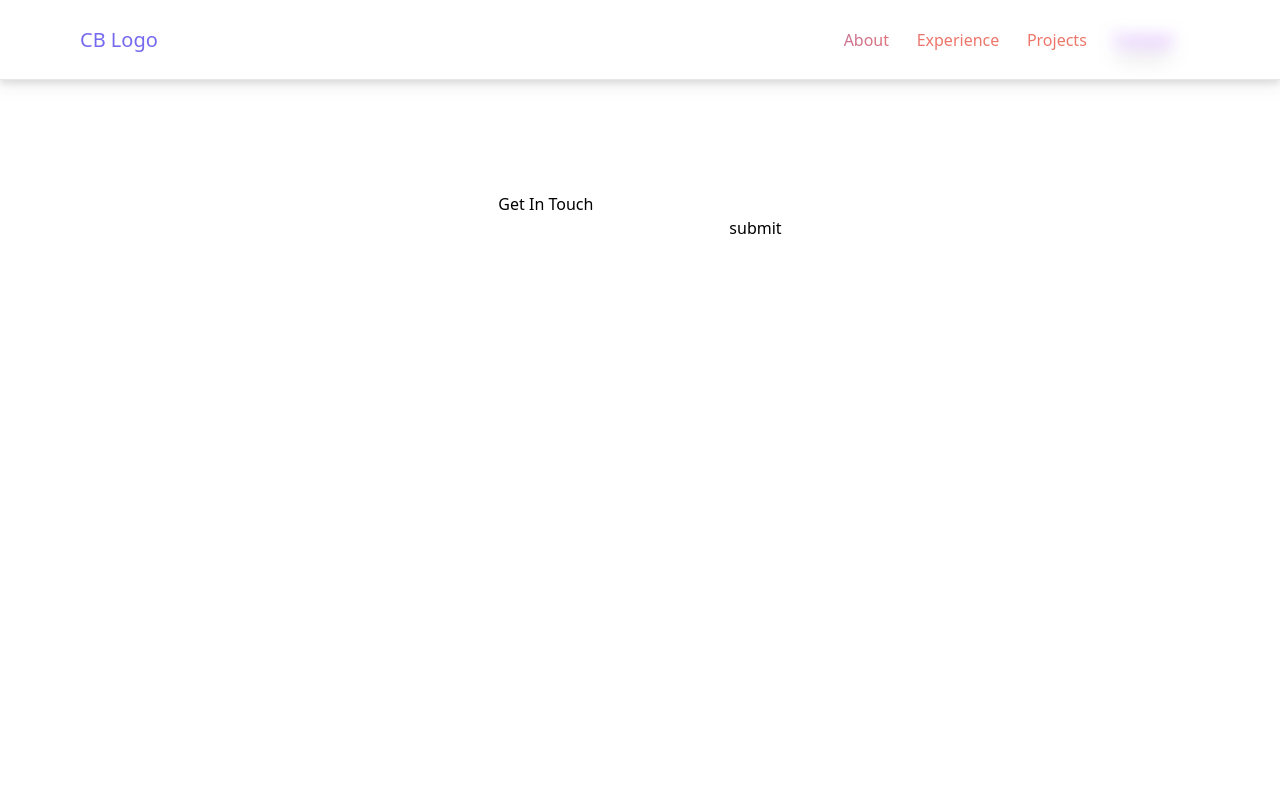
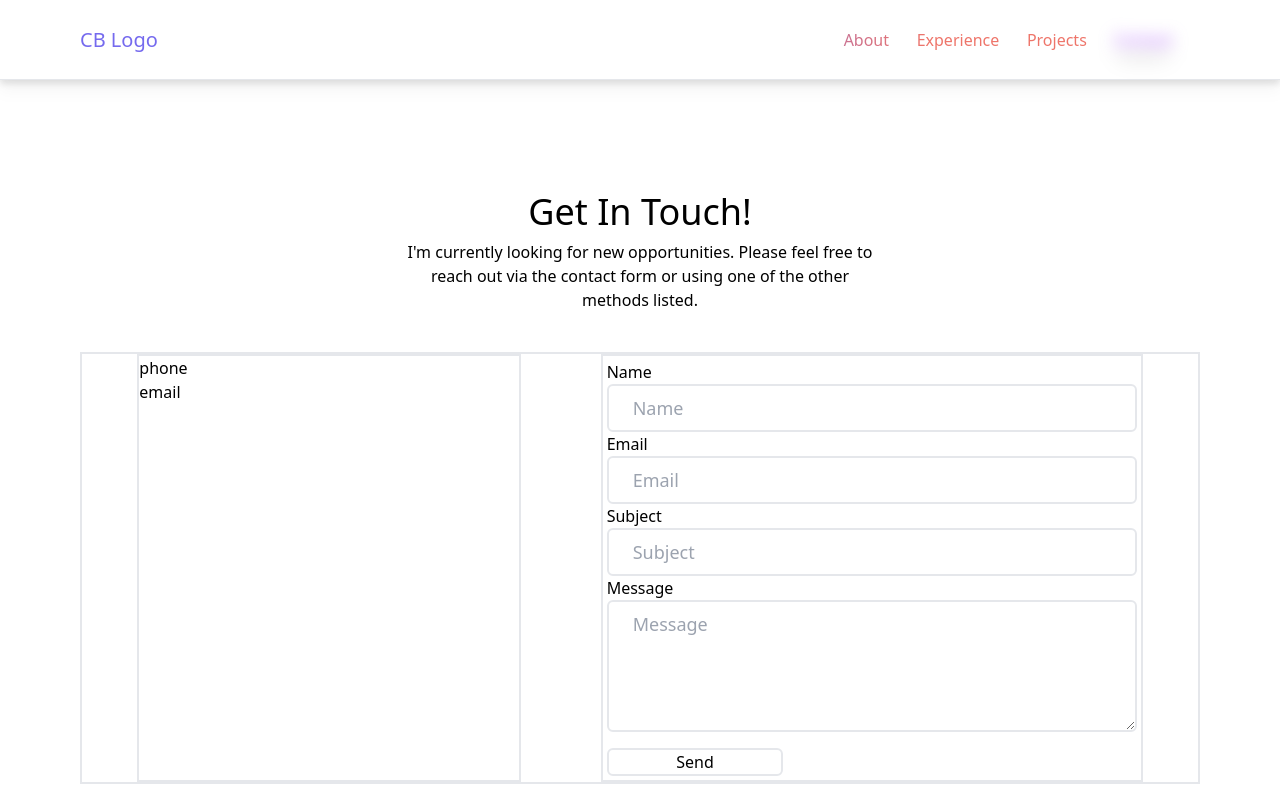
Before and after one commit to csb91/portfolio_site, a Next.js app: page /contact in a window 1280 px wide. Built offline with nearby package versions, Linux system fonts and the light colour scheme.

Commit message:
create contact form, need to add email functionality

```diff
--- a/src/app/contact/page.tsx
+++ b/src/app/contact/page.tsx
@@ -1,31 +1,22 @@
-'use client'
-import { useState } from "react";
+import ContactForm from "@/components/ContactForm";
 
 export default function Contact() {
-  const [email, setEmail] = useState('')
-  const handleSubmit = async (e) => {
-    e.preventDefault();
-
-    await fetch('/api/contact', {
-      method: 'POST',
-      body: JSON.stringify({email}),
-      headers: {
-        'Content-Type': 'application/json',
-        'Accept':  'application/json'
-      }
-    })
-    console.log('hi')
-  }
 
   return (
-    <div>
-      <h1>
-        Get In Touch
+    <div className='container mx-auto justify-center max-w-6xl px-4'>
+      <h1 className='text-4xl text-center'>
+        Get In Touch!
       </h1>
-      <form onSubmit={handleSubmit}>
-        <input type='email' required value={email} onChange={(e) => setEmail(e.target.value)}></input>
-        <button type='submit'>submit</button>
-      </form>
+      <p className='text-center mt-2 px-4 md:px-80'>
+        I'm currently looking for new opportunities. Please feel free to reach out via the contact form or using one of the other methods listed.
+      </p>
+      <div className='container flex flex-col border-2 md:flex-row px-4 mt-10 justify-evenly'>
+        <div className='mb-4 md:mb-0 md:mr-10 border-2 w-96'>
+          <div>phone</div>
+          <div>email</div>
+        </div>
+        <ContactForm />
+      </div>
     </div>
   )
 }
--- /dev/null
+++ b/src/components/Button.tsx
@@ -0,0 +1,10 @@
+import clsx from "clsx";
+
+const Button = () => {
+  return (
+    <button>
+    </button>
+  )
+}
+
+export default Button;
--- /dev/null
+++ b/src/components/ContactForm.tsx
@@ -0,0 +1,47 @@
+'use client'
+
+import GlassPane from "./GlassPane";
+import Input from "./Input";
+
+const ContactForm = () => {
+
+  return (
+    <>
+      <form className='flex flex-col border-2 md:w-1/2 p-1'>
+        <label htmlFor='name'>Name</label>
+        <Input
+          required
+          id='name'
+          className='bg-transparent'
+          placeholder='Name'
+        />
+        <label htmlFor='email'>Email</label>
+        <Input
+          required
+          type='email'
+          id='email'
+          className='bg-transparent'
+          placeholder='Email'
+        />
+        <label htmlFor='subject'>Subject</label>
+        <Input
+          required
+          id='subject'
+          className='bg-transparent'
+          placeholder='Subject'
+        />
+        <label htmlFor='message'>Message</label>
+        <textarea
+          required
+          id='message'
+          className='border-solid border-gray border-2 px-6 py-2 text-lg rounded-md bg-transparent'
+          placeholder='Message'
+          rows='4'
+        />
+        <button className='border-2 rounded-md mt-4 w-1/3'>Send</button>
+      </form>
+    </>
+  )
+}
+
+export default ContactForm;
--- /dev/null
+++ b/src/components/Copy.tsx
@@ -0,0 +1,35 @@
+'use client'
+import { useState } from "react";
+import ContactForm from "@/components/ContactForm";
+
+export default function Contact() {
+  const [email, setEmail] = useState('')
+  const handleSubmit = async (e) => {
+    e.preventDefault();
+
+    await fetch('/api/contact', {
+      method: 'POST',
+      body: JSON.stringify({email}),
+      headers: {
+        'Content-Type': 'application/json',
+        'Accept':  'application/json'
+      }
+    })
+    console.log('hi')
+  }
+
+  return (
+    <div className='container mx-auto'>
+      <h1 className='text-4xl text-center'>
+        Get In Touch
+      </h1>
+      <div className='container flex flex-col md:flex-row  md:w-full mt-10'>
+        <form className='mr-10 border-2' onSubmit={handleSubmit}>
+          <input type='email' required value={email} onChange={(e) => setEmail(e.target.value)}></input>
+          <button type='submit'>submit</button>
+        </form>
+        <ContactForm />
+      </div>
+    </div>
+  )
+}
--- /dev/null
+++ b/src/components/GlassPane.tsx
@@ -0,0 +1,11 @@
+import clsx from "clsx";
+
+const GlassPane = ({ children, className}) => {
+  return (
+    <div className={clsx('glass rounded-2xl border-solid border-2 border-grey-200', className)}>
+      {children}
+    </div>
+  )
+}
+
+export default GlassPane;
--- /dev/null
+++ b/src/components/Input.tsx
@@ -0,0 +1,15 @@
+import clsx from "clsx";
+
+const Input = ({className, ...props}) => {
+  return (
+    <input
+      className={clsx(
+        'border-solid border-gray border-2 px-6 py-2 text-lg rounded-md',
+        className
+      )}
+      {...props}
+    />
+  )
+}
+
+export default Input;
--- a/src/components/Navbar.tsx
+++ b/src/components/Navbar.tsx
@@ -14,7 +14,7 @@ const links: linkInfo[] = [
 
 const Navbar = () => {
   return (
-    <nav className='container purple-orange bg-clip-text text-transparent h-10 mx-auto px-4 flex items-center justify-between max-w-6xl'>
+    <div className='container purple-orange bg-clip-text text-transparent h-10 mx-auto px-4 flex items-center justify-between max-w-6xl'>
       <div className='text-xl'>
         <Link href='/'>
           CB Logo
@@ -42,7 +42,7 @@ const Navbar = () => {
           <Menu className='text-white text-24' />
         </svg>
       </div>
-    </nav>
+    </div>
   )
 }
 
--- a/src/styles/globals.css
+++ b/src/styles/globals.css
@@ -4,6 +4,13 @@
 
 * {
   box-sizing: border-box;
+}
+
+body, html {
+  margin: 0px;
+  padding: 0px;
+  overflow: auto;
+
 }
 
 .rainbow-mesh {
@@ -32,17 +39,15 @@
     radial-gradient(at 35% 44%, hsla(337, 92%, 61%, 1) 0px, transparent 50%);
 }
 
+.glass {
+  backdrop-filter: blur(16px) saturate(180%);
+  background-color: rgba();
+}
+
 .header-mesh-test {
   background: #ee0979;  /* fallback for old browsers */
   background: -webkit-linear-gradient(to right, #ff6a00, #ee0979);  /* Chrome 10-25, Safari 5.1-6 */
   background: linear-gradient(to right, #ff6a00, #ee0979); /* W3C, IE 10+/ Edge, Firefox 16+, Chrome 26+, Opera 12+, Safari 7+ */
-
-}
-
-body, html {
-  margin: 0px;
-  padding: 0px;
-  overflow: auto;
 
 }
 
```
